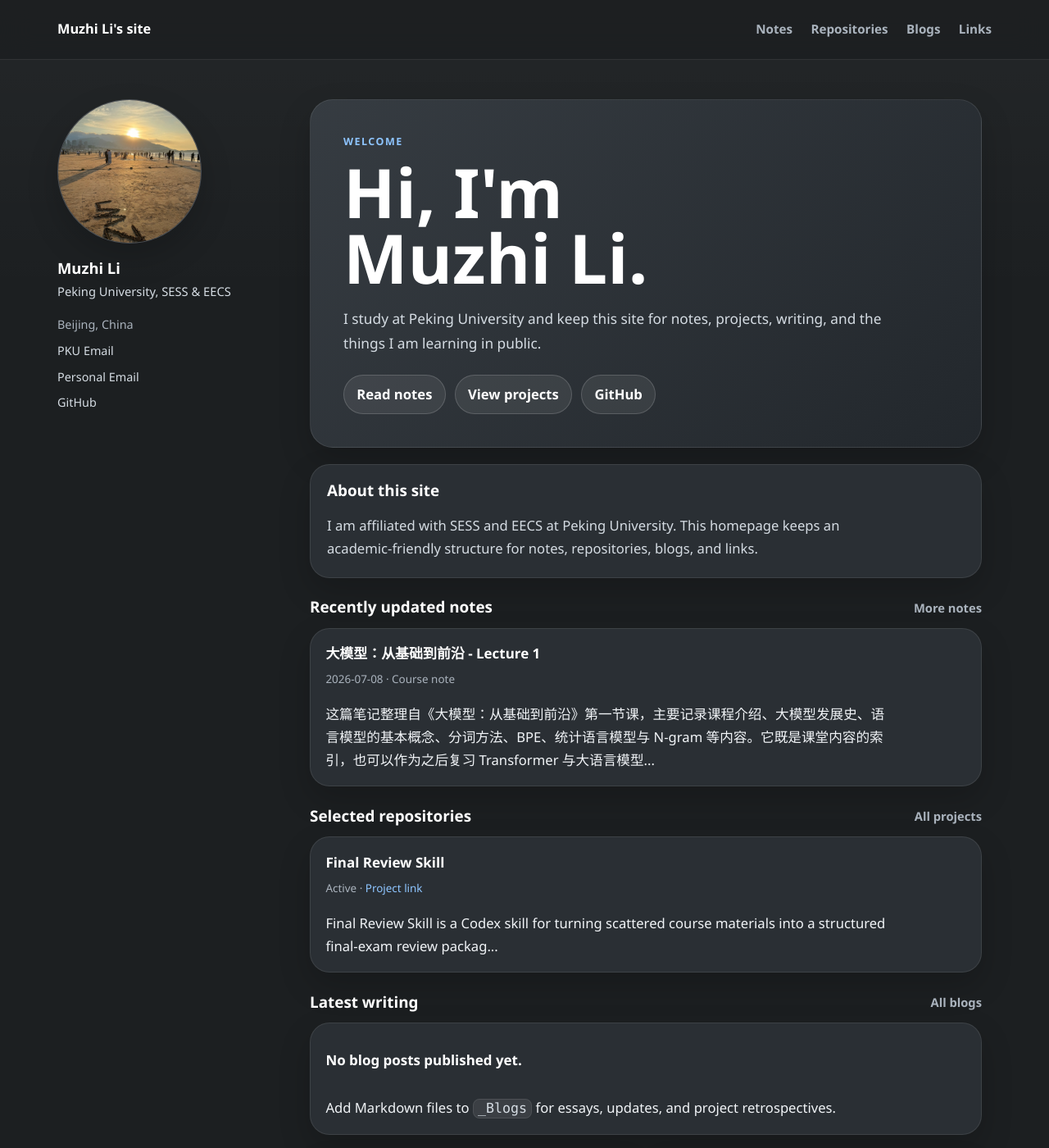
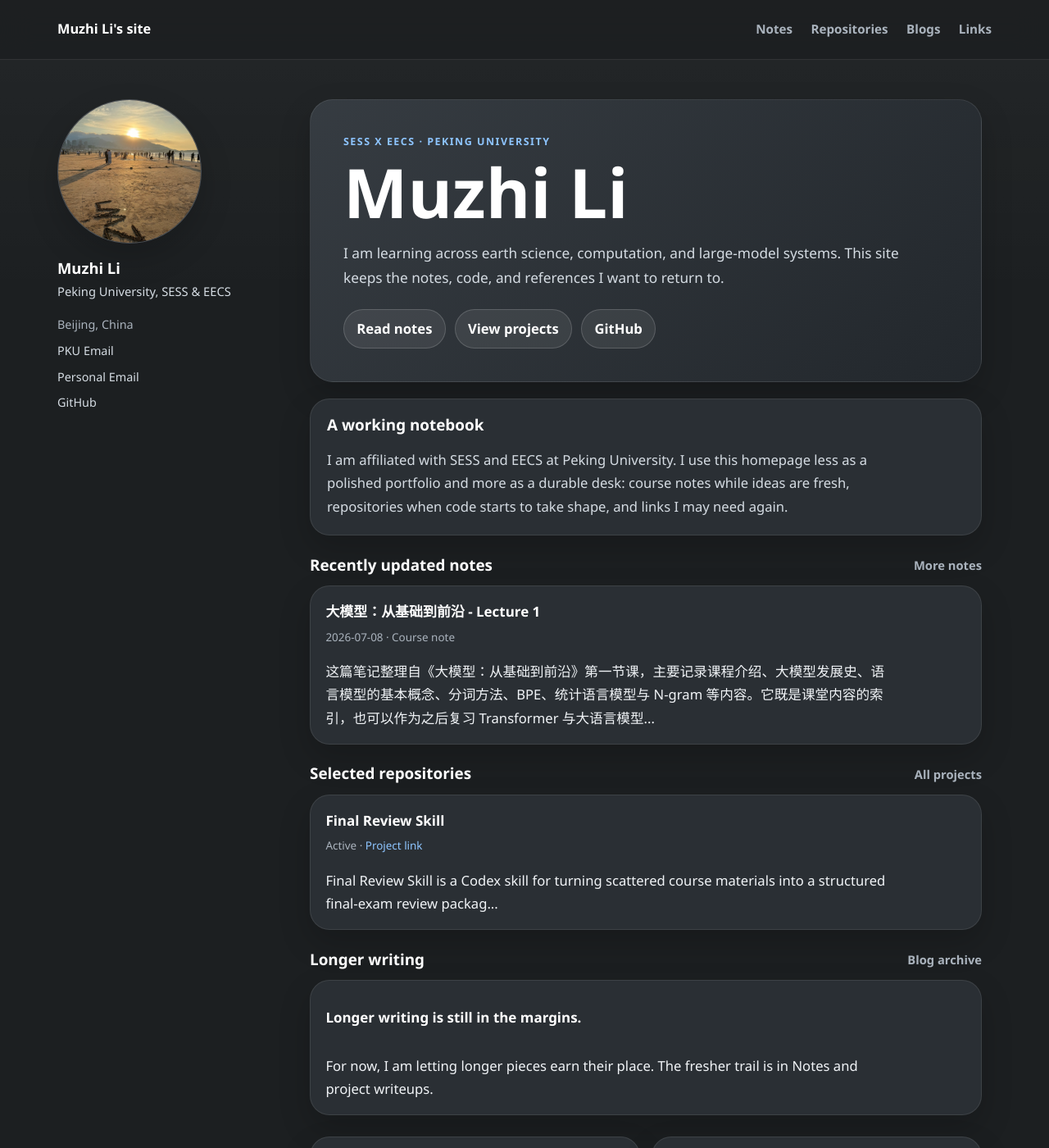
Before and after one commit to GabrielMu2006/GabrielMu2006.github.io, a Jekyll site: the page built from _pages/about.md, in a window 1280 px wide and 1400 px high. Shown: the whole window at 82% size. Built offline with Jekyll 4.4.1, drawn with Linux system fonts in a browser that asks for light colours.

Commit message:
Refine homepage copy

```diff
--- a/_pages/about.md
+++ b/_pages/about.md
@@ -7,9 +7,9 @@ hide_title: true
 ---
 
 <section class="home-hero">
-  <p class="home-hero__eyebrow">Welcome</p>
-  <h1>Hi, I'm Muzhi Li.</h1>
-  <p class="home-hero__summary">I study at Peking University and keep this site for notes, projects, writing, and the things I am learning in public.</p>
+  <p class="home-hero__eyebrow">SESS x EECS · Peking University</p>
+  <h1>Muzhi Li</h1>
+  <p class="home-hero__summary">I am learning across earth science, computation, and large-model systems. This site keeps the notes, code, and references I want to return to.</p>
   <div class="home-hero__actions" aria-label="Primary links">
     <a href="{{ '/Notes/' | relative_url }}">Read notes</a>
     <a href="{{ '/Repositories/' | relative_url }}">View projects</a>
@@ -18,8 +18,8 @@ hide_title: true
 </section>
 
 <section class="home-panel home-panel--intro">
-  <h2>About this site</h2>
-  <p>I am affiliated with SESS and EECS at Peking University. This homepage keeps an academic-friendly structure for notes, repositories, blogs, and links.</p>
+  <h2>A working notebook</h2>
+  <p>I am affiliated with SESS and EECS at Peking University. I use this homepage less as a polished portfolio and more as a durable desk: course notes while ideas are fresh, repositories when code starts to take shape, and links I may need again.</p>
 </section>
 
 <section class="home-section">
@@ -39,8 +39,8 @@ hide_title: true
       {% endfor %}
     {% else %}
       <article class="home-card">
-        <p class="home-card__title">No notes published yet.</p>
-        <p>Add Markdown files to <code>_Notes</code> when you are ready to publish course notes, reading notes, or research notes.</p>
+        <p class="home-card__title">No public notes on the shelf yet.</p>
+        <p>Course notes, reading notes, and research fragments will appear here once they are worth keeping in public.</p>
       </article>
     {% endif %}
   </div>
@@ -63,8 +63,8 @@ hide_title: true
       {% endfor %}
     {% else %}
       <article class="home-card">
-        <p class="home-card__title">No repositories listed yet.</p>
-        <p>Add Markdown files to <code>_Repositories</code> to introduce GitHub repositories, projects, and build notes.</p>
+        <p class="home-card__title">No project notes selected yet.</p>
+        <p>Repositories that carry a useful idea, tool, or build log will be linked here.</p>
       </article>
     {% endif %}
   </div>
@@ -72,8 +72,8 @@ hide_title: true
 
 <section class="home-section">
   <div class="home-section__header">
-    <h2>Latest writing</h2>
-    <a href="{{ '/Blogs/' | relative_url }}">All blogs</a>
+    <h2>Longer writing</h2>
+    <a href="{{ '/Blogs/' | relative_url }}">Blog archive</a>
   </div>
   <div class="home-card-list">
     {% assign recent_blogs = site.Blogs | sort: "date" | reverse %}
@@ -87,8 +87,8 @@ hide_title: true
       {% endfor %}
     {% else %}
       <article class="home-card">
-        <p class="home-card__title">No blog posts published yet.</p>
-        <p>Add Markdown files to <code>_Blogs</code> for essays, updates, and project retrospectives.</p>
+        <p class="home-card__title">Longer writing is still in the margins.</p>
+        <p>For now, I am letting longer pieces earn their place. The fresher trail is in Notes and project writeups.</p>
       </article>
     {% endif %}
   </div>
```
Also changed, not shown: test/site_structure_test.rb (+11 -0 lines).
